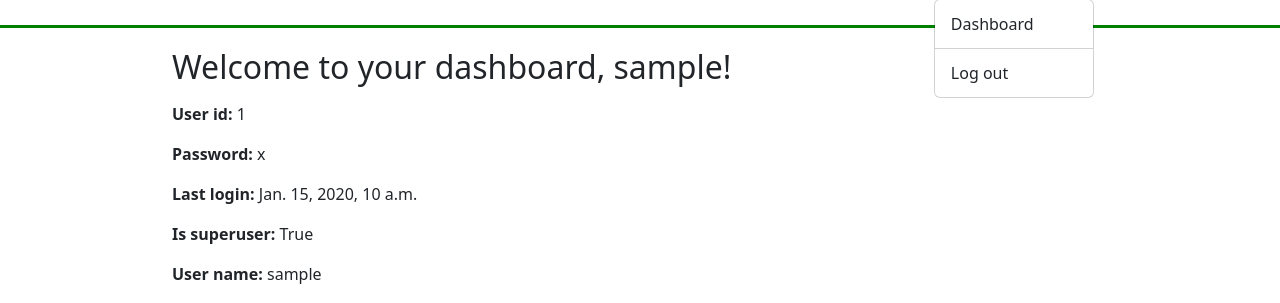
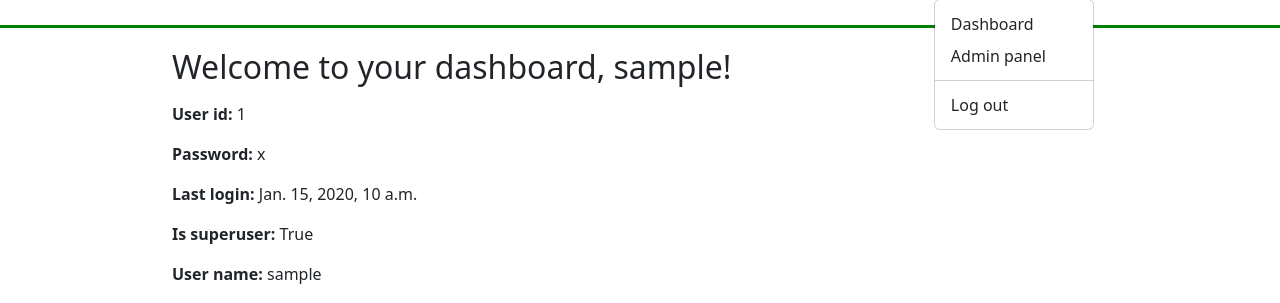
Before and after one commit to azegas/CDP, a Django app: page /accounts/dashboard/ in a window 1280 px wide, after a click that opens the changed part. Shown: the part 55-358 px from the top of the page. Run offline with Django 4.2, Linux system fonts and the light colour scheme; a user stored in the database is signed in; tables that the repository leaves empty hold one stand-in row (values such as "Sample post").

Commit message:
authentication: admin panel link display for superusers

```diff
--- a/core/templates/_base.html
+++ b/core/templates/_base.html
@@ -38,6 +38,9 @@
                         </a>
                         <ul class="dropdown-menu text-small">
                             <li><a class="dropdown-item" href="{% url 'dashboard' %}">Dashboard</a></li>
+                            {% if user.is_superuser %}
+                                <li><a class="dropdown-item" href="/admin">Admin panel</a></li>
+                            {% endif  %}
                             <li>
                             <hr class="dropdown-divider">
                             </li>
```
Also changed, not shown: README.md, 1 other file.
